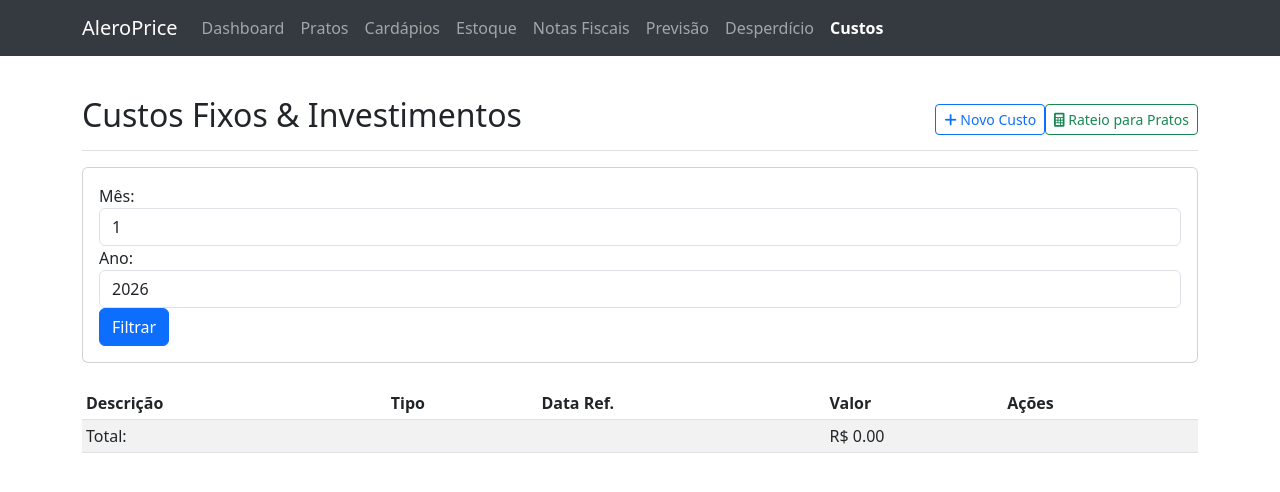
After one commit to danielarraesreino/alerovercel-, a Flask app: page /custos/ in a window 1280 px wide. The commit adds this page. Shown: the top 492 px of the page. Run offline with Flask 3, Linux system fonts and the light colour scheme; some libraries are stand-ins or nearby versions.

Commit message:
feat: Add Custos module for apportionment, fix NFE import, and robust XML parsing

```diff
--- a/app/__init__.py
+++ b/app/__init__.py
@@ -49,6 +49,7 @@ def create_app(config_name='default'):
     from app.routes.desperdicio import bp as desperdicio_bp
     from app.routes.previsao import bp as previsao_bp
     from app.routes.dashboard import bp as dashboard_bp
+    from app.routes.custos import bp as custos_bp
 
     app.register_blueprint(estoque_bp, url_prefix='/estoque')
     app.register_blueprint(fornecedores_bp, url_prefix='/fornecedores')
@@ -58,6 +59,7 @@ def create_app(config_name='default'):
     app.register_blueprint(cardapios_bp, url_prefix='/cardapios')
     app.register_blueprint(desperdicio_bp, url_prefix='/desperdicio')
     app.register_blueprint(previsao_bp, url_prefix='/previsao')
+    app.register_blueprint(custos_bp, url_prefix='/custos')
     app.register_blueprint(dashboard_bp, url_prefix='/')
 
     # Registra o blueprint de erro (opcional)
--- /dev/null
+++ b/app/routes/custos/__init__.py
@@ -0,0 +1,5 @@
+from flask import Blueprint
+
+bp = Blueprint('custos', __name__)
+
+from app.routes.custos import views
--- /dev/null
+++ b/app/routes/custos/views.py
@@ -0,0 +1,115 @@
+from flask import render_template, redirect, url_for, flash, request
+from app.extensions import db
+from app.models.modelo_custo import CustoIndireto
+from app.routes.custos import bp
+from datetime import date, datetime, timedelta
+from dateutil.relativedelta import relativedelta
+from app.models.modelo_prato import Prato
+from app.models.modelo_estoque import EstoqueMovimentacao # Para estimar vendas se precisar
+
+@bp.route('/')
+@bp.route('/index')
+def index():
+    """Lista custos indiretos"""
+    mes = request.args.get('mes', date.today().month, type=int)
+    ano = request.args.get('ano', date.today().year, type=int)
+    tipo = request.args.get('tipo', '')
+
+    data_inicio = date(ano, mes, 1)
+    if mes == 12:
+        data_fim = date(ano + 1, 1, 1) - timedelta(days=1)
+    else:
+        data_fim = date(ano, mes + 1, 1) - timedelta(days=1)
+
+    query = CustoIndireto.query.filter(
+        CustoIndireto.data_referencia >= data_inicio,
+        CustoIndireto.data_referencia <= data_fim
+    )
+
+    if tipo:
+        query = query.filter_by(tipo=tipo)
+
+    custos = query.all()
+    total = sum(float(c.valor) for c in custos)
+
+    return render_template('custos/index.html',
+                          custos=custos,
+                          total=total,
+                          mes=mes,
+                          ano=ano,
+                          tipo=tipo)
+
+@bp.route('/criar', methods=['GET', 'POST'])
+def criar():
+    """Cria novo custo"""
+    if request.method == 'POST':
+        descricao = request.form.get('descricao')
+        valor = request.form.get('valor', type=float)
+        data_ref_str = request.form.get('data_referencia')
+        tipo = request.form.get('tipo')
+        recorrente = 'recorrente' in request.form
+        parcelas = request.form.get('parcelas', type=int, default=1)
+
+        if not descricao or not valor or not data_ref_str:
+            flash('Campos obrigatórios faltando!', 'danger')
+            return redirect(url_for('custos.criar'))
+
+        data_ref = datetime.strptime(data_ref_str, '%Y-%m-%d').date()
+
+        # Se for investimento parcelado
+        if parcelas > 1:
+            valor_parcela = valor / parcelas
+            for i in range(parcelas):
+                data_p = data_ref + relativedelta(months=i)
+                novo = CustoIndireto(
+                    descricao=f"{descricao} ({i+1}/{parcelas})",
+                    valor=valor_parcela,
+                    data_referencia=data_p,
+                    tipo=tipo,
+                    recorrente=False,
+                    observacao=f"Parcela de investimento. Total: {valor}"
+                )
+                db.session.add(novo)
+        else:
+            custo = CustoIndireto(
+                descricao=descricao,
+                valor=valor,
+                data_referencia=data_ref,
+                tipo=tipo,
+                recorrente=recorrente
+            )
+            db.session.add(custo)
+
+        db.session.commit()
+        flash('Custo adicionado com sucesso!', 'success')
+        return redirect(url_for('custos.index'))
+
+    return render_template('custos/criar.html', hoje=date.today())
+
+@bp.route('/excluir/<int:id>')
+def excluir(id):
+    custo = CustoIndireto.query.get_or_404(id)
+    db.session.delete(custo)
+    db.session.commit()
+    flash('Custo removido.', 'success')
+    return redirect(url_for('custos.index'))
+
+@bp.route('/rateio', methods=['GET', 'POST'])
+def rateio():
+    """Calcula e aplica rateio aos pratos"""
+    if request.method == 'POST':
+        mes = request.form.get('mes', type=int)
+        ano = request.form.get('ano', type=int)
+        vendas_estimadas = request.form.get('vendas_estimadas', type=int)
+
+        if not vendas_estimadas or vendas_estimadas <= 0:
+            flash('Vendas estimadas inválidas.', 'danger')
+            return redirect(url_for('custos.rateio'))
+
+        data_base = date(ano, mes, 1)
+        qtd, valor_por_prato = CustoIndireto.atualizar_rateio_pratos(data_base, vendas_estimadas)
+
+        flash(f'Rateio aplicado! Valor adicionado por prato: R$ {valor_por_prato:.2f}', 'success')
+        return redirect(url_for('pratos.index'))
+
+    return render_template('custos/rateio.html', hoje=date.today())
--- a/app/routes/estoque/views.py
+++ b/app/routes/estoque/views.py
@@ -181,7 +181,7 @@ def exportar_relatorio():
             'Cu00f3digo': p.codigo,
             'Nome': p.nome,
             'Categoria': p.categoria,
-            'Unidade': p.unidade_medida,
+            'Unidade': p.unidade,
             'Estoque Atual': p.estoque_atual,
             'Estoque Mu00ednimo': p.estoque_minimo,
             'Preu00e7o Unitu00e1rio': float(p.preco_unitario),
--- a/app/templates/base.html
+++ b/app/templates/base.html
@@ -68,6 +68,10 @@
                         <a class="nav-link {% if request.endpoint == 'desperdicio.index' %}active{% endif %}"
                             href="{{ url_for('desperdicio.index') }}">Desperdício</a>
                     </li>
+                    <li class="nav-item">
+                        <a class="nav-link {% if 'custos' in request.endpoint %}active{% endif %}"
+                            href="{{ url_for('custos.index') }}">Custos</a>
+                    </li>
                 </ul>
             </div>
         </div>
--- /dev/null
+++ b/app/templates/custos/index.html
@@ -0,0 +1,70 @@
+{% extends "base.html" %}
+
+{% block content %}
+<div class="d-flex justify-content-between flex-wrap flex-md-nowrap align-items-center pt-3 pb-2 mb-3 border-bottom">
+    <h1 class="h2">Custos Fixos & Investimentos</h1>
+    <div class="btn-toolbar mb-2 mb-md-0">
+        <a href="{{ url_for('custos.criar') }}" class="btn btn-sm btn-outline-primary mr-2">
+            <i class="fas fa-plus"></i> Novo Custo
+        </a>
+        <a href="{{ url_for('custos.rateio') }}" class="btn btn-sm btn-outline-success">
+            <i class="fas fa-calculator"></i> Rateio para Pratos
+        </a>
+    </div>
+</div>
+
+<div class="card mb-4">
+    <div class="card-body">
+        <form method="get" class="form-inline">
+            <label class="mr-2">Mês:</label>
+            <select name="mes" class="form-control mr-2">
+                {% for m in range(1, 13) %}
+                <option value="{{ m }}" {% if m==mes %}selected{% endif %}>{{ m }}</option>
+                {% endfor %}
+            </select>
+
+            <label class="mr-2">Ano:</label>
+            <select name="ano" class="form-control mr-2">
+                <option value="{{ ano }}" selected>{{ ano }}</option>
+                <option value="{{ ano-1 }}">{{ ano-1 }}</option>
+            </select>
+
+            <button type="submit" class="btn btn-primary">Filtrar</button>
+        </form>
+    </div>
+</div>
+
+<div class="table-responsive">
+    <table class="table table-striped table-sm">
+        <thead>
+            <tr>
+                <th>Descrição</th>
+                <th>Tipo</th>
+                <th>Data Ref.</th>
+                <th>Valor</th>
+                <th>Ações</th>
+            </tr>
+        </thead>
+        <tbody>
+            {% for custo in custos %}
+            <tr>
+                <td>{{ custo.descricao }}</td>
+                <td>{{ custo.tipo }}</td>
+                <td>{{ custo.data_referencia.strftime('%m/%Y') }}</td>
+                <td>R$ {{ "%.2f"|format(custo.valor) }}</td>
+                <td>
+                    <a href="{{ url_for('custos.excluir', id=custo.id) }}" class="btn btn-sm btn-danger"
+                        onclick="return confirm('Tem certeza?')">
+                        <i class="fas fa-trash"></i>
+                    </a>
+                </td>
+            </tr>
+            {% endfor %}
+            <tr class="font-weight-bold">
+                <td colspan="3" class="text-right">Total:</td>
+                <td colspan="2">R$ {{ "%.2f"|format(total) }}</td>
+            </tr>
+        </tbody>
+    </table>
+</div>
+{% endblock %}
```
Also changed, not shown: app/routes/nfe/views.py (+79 -27 lines), app/templates/custos/criar.html (added, +38 -0 lines), app/templates/custos/rateio.html (added, +30 -0 lines).
